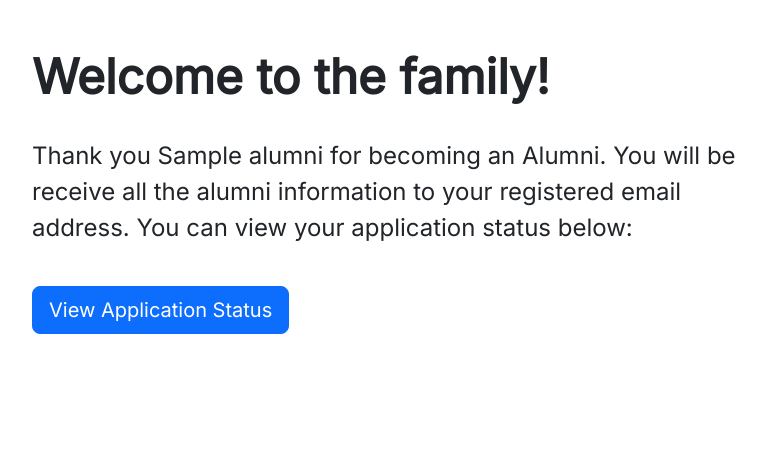
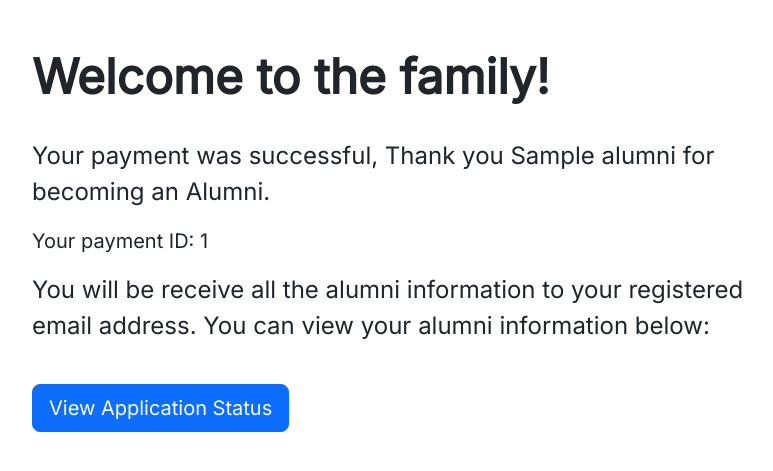
Before and after one commit to 9akashnp8/lourde-alumni-portal, a Django app: page /thank-you/1 in a window 1280 px wide. Shown: the part 56-527 px from the top of the page, without its empty margins (50-823 px from the left). Run offline with Django 4.2, Linux system fonts and the light colour scheme; tables that the repository leaves empty hold one stand-in row (values such as "Sample post"); parts of the project's set-up code (start-up, migrations or seed data) failed here and were passed over; some libraries are stand-ins or nearby versions.

Commit message:
Add payment ID to thank-you page

```diff
--- a/config/settings.py
+++ b/config/settings.py
@@ -30,7 +30,7 @@ SECRET_KEY = 'django-insecure-^@o96ygsl6fb8(htdvmstq4axlqa^))jj&unny3n5sx0(*!5_x
 # SECURITY WARNING: don't run with debug turned on in production!
 DEBUG = True
 
-ALLOWED_HOSTS = ['127.0.0.1', '824d-2409-4073-2088-2319-5484-ef0c-57fe-6a5c.in.ngrok.io',]
+ALLOWED_HOSTS = ['127.0.0.1', 'c726-2409-4073-29c-cd43-68d3-4335-f861-abea.in.ngrok.io',]
 
 
 # Application definition
--- a/main/views.py
+++ b/main/views.py
@@ -42,7 +42,7 @@ def regEdit(request, id):
     instance = Alumni.objects.get(id=id)
     form = RegistrationForm()
     if request.method == 'POST':
-        form = RegistrationForm(request.POST)
+        form = RegistrationForm(request.POST, instance=instance)
         if form.is_valid():
             form.save()
             return redirect(regVerification, instance.id)
--- a/templates/application/register-verify.html
+++ b/templates/application/register-verify.html
@@ -47,7 +47,7 @@
         "name": "LMS Alumni",
         "description": "Test Transaction",
         "order_id": "{{order_id}}", //This is a sample Order ID. Pass the `id` obtained in the response of Step 1
-        "callback_url": "https://bf87-2409-4073-209a-e365-515d-6e47-53c2-8a2.in.ngrok.io/thank-you/{{alumni.id}}",
+        "callback_url": "https://c726-2409-4073-29c-cd43-68d3-4335-f861-abea.in.ngrok.io/thank-you/{{alumni.id}}",
         "prefill": {
             "name": "{{alumni.name}}",
             "email": "{{alumni.email}}",
--- a/templates/thankyou.html
+++ b/templates/thankyou.html
@@ -4,7 +4,10 @@
 <div class="container py-5">
     <h1 class="display-5 fw-bold">Welcome to the family!</h1>
     <br>
-    <p class="col-md-8 fs-4">Thank you {{alumni.name}} for becoming an Alumni. You will be receive all the alumni information to your registered email address. You can view your application status below:</p>
+    <p class="col-sm-8 fs-4">Your payment was successful, Thank you {{alumni.name}} for becoming an Alumni.
+    <p class="col-sm-8 fs-5">Your payment ID: {{alumni.razor_payment_id}}</p>
+    <p class="col-sm-8 fs-4">You will be receive all the alumni information to your registered email address. You can view your alumni information below:</p>
+
     <br>
     <a class="btn btn-primary btn-lg" href="{% url 'search' %}">View Application Status</a>
     <br>
```
